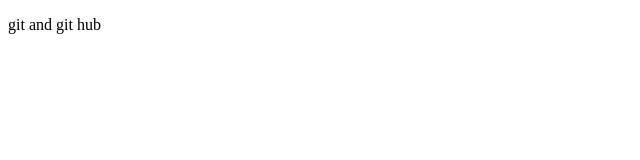
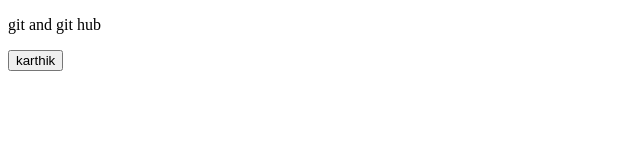
Before and after one commit to gangadikarthikreddy/w3, a plain HTML site: page index.html in a window 1280 px wide. Shown: the whole page, without its empty margins (0-640 px from the left). Drawn offline with Linux system fonts and the light colour scheme.

Commit message:
add the button

```diff
--- a/index.html
+++ b/index.html
@@ -7,5 +7,8 @@
 </head>
 <body>
   <p>git and git hub </p>
+  <button>karthik</button>
+
+
 </body>
 </html>
```
